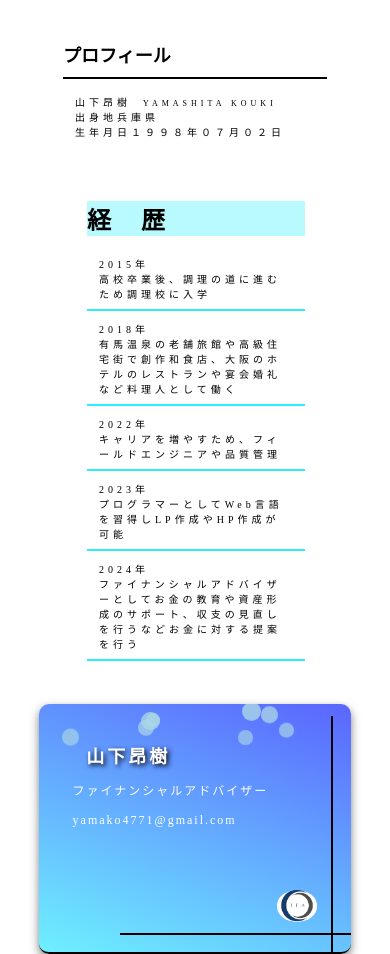
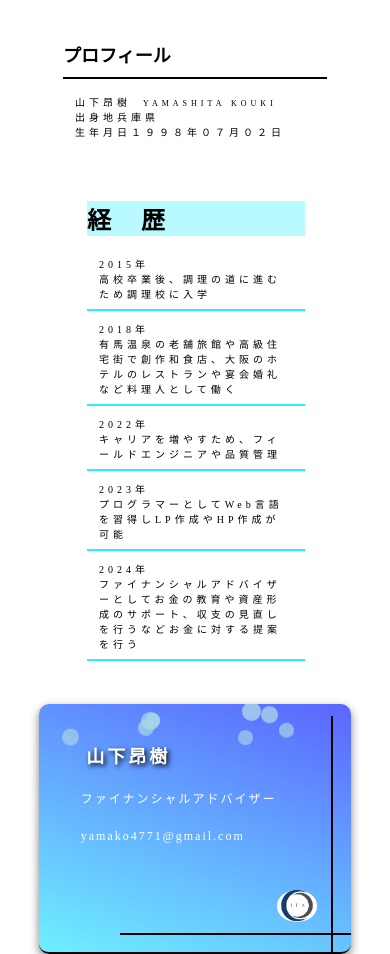
Before and after one commit to kouki090572/financial_portfolio, a plain HTML site: page index.html in a window 390 px wide. Shown: the part 687-1641 px from the top of the page. Drawn offline with Linux system fonts and the light colour scheme.

Commit message:
Add files via upload

```diff
--- a/style.css
+++ b/style.css
@@ -537,7 +537,7 @@ body {
                                         /*font-weight: bold;*/
                                         color: rgb(255, 255, 255);
                                         /* 半透明の文字 */
-                                        margin: 5% 0 0 5%;
+                                        margin: 8% 0 0 8%;
                                   }
 
                                   .description-3 {
```
